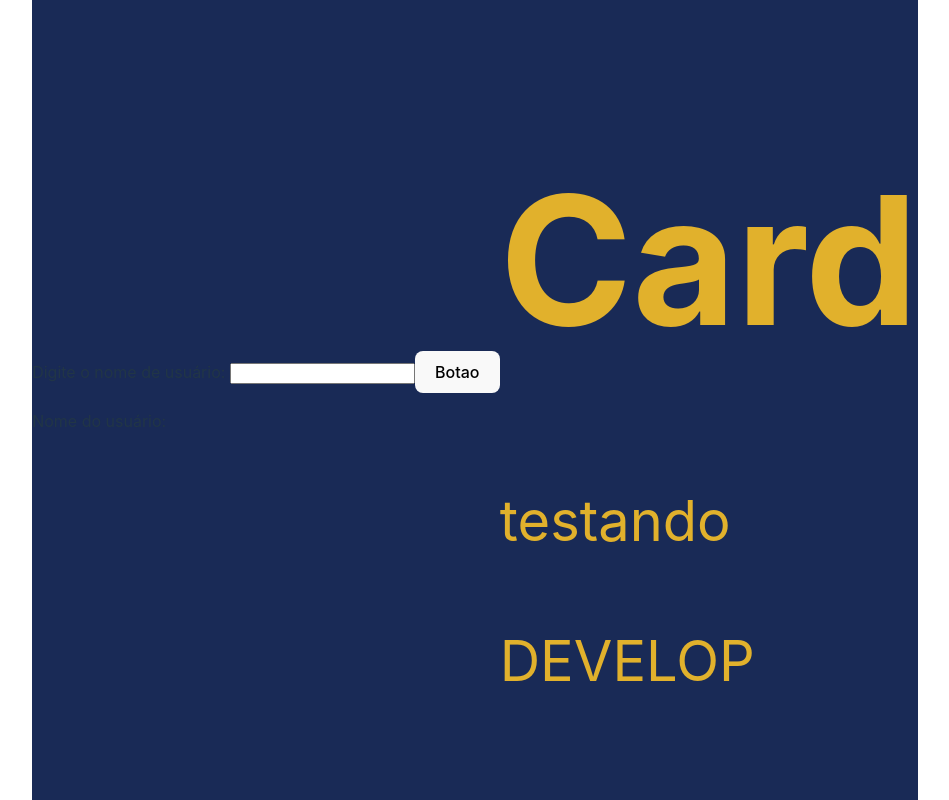
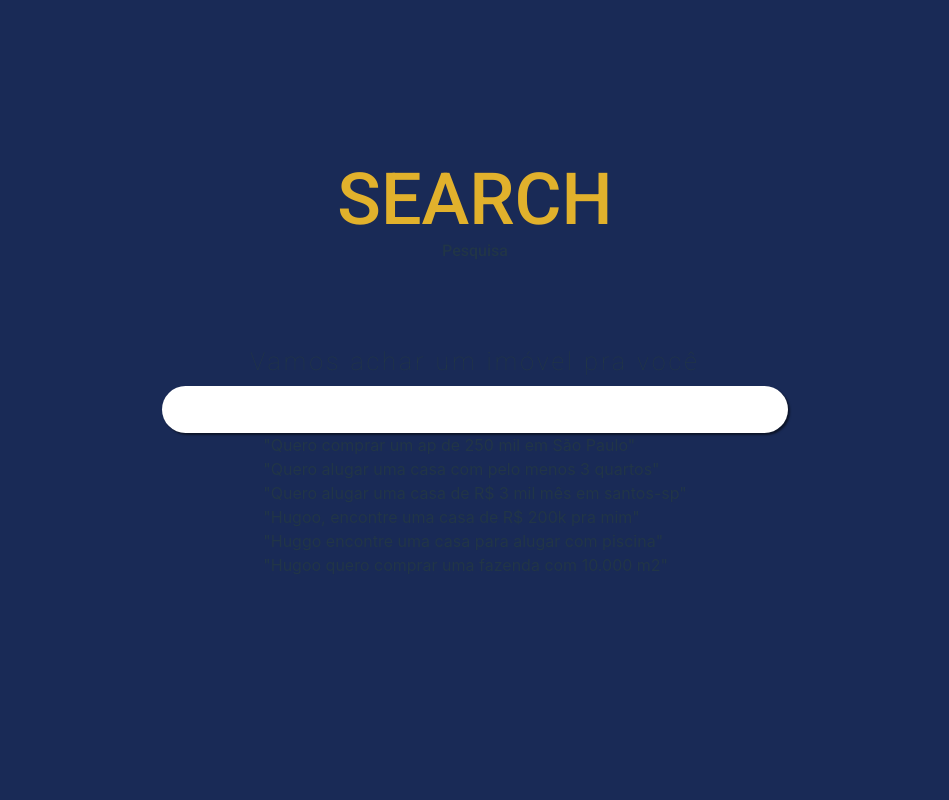
Before and after one commit to elianDev/github-search, a React (Vite) app: page / in a window 1280 px wide. Shown: the whole page, without its empty margins (165-1114 px from the left). Built offline with nearby package versions, Linux system fonts and the light colour scheme.

Commit message:
creating new layout

```diff
--- a/src/App.scss
+++ b/src/App.scss
@@ -1,13 +1,15 @@
-@import './styles//variables/index.scss';
+@import './styles/variables/index.scss';
 
 @mixin d-flex() {
     display: flex;
     align-items: center;
     justify-content: space-around;
+    flex-direction: column
 }
 
 .container {
     @include d-flex;
     background: $primary-color;
-    height: 100vh;
+    padding: 10rem 0;
+    min-height: 100% !important;
 }
--- a/src/App.tsx
+++ b/src/App.tsx
@@ -2,6 +2,7 @@ import { useState } from "react";
 import "./App.scss";
 import { Card } from "./components/card";
 import { Input } from "./components/input";
+import { Tips } from "./components/tips";
 import { MyProvider } from "./context/MyContext";
 import "./styles/variables/index.scss";
 
@@ -10,6 +11,7 @@ function App() {
     <div className="container">
       <MyProvider>
         <Input />
+        <Tips/>
         <Card />
       </MyProvider>
     </div>
--- a/src/components/card/index.scss
+++ b/src/components/card/index.scss
@@ -1,18 +1 @@
 @import '../../styles/variables/index.scss';
-
-
-
-@mixin color {
-    display: flex;
-    align-items: center;
-    justify-content: center;
-}
-
-.card {
-    font-size: $size-text;
-    color: $secondary-color;
-    margin: 0;
-    h1 {
-        @include color;
-    }
-}
--- a/src/components/card/index.tsx
+++ b/src/components/card/index.tsx
@@ -4,9 +4,7 @@ export function Card() {
 
     return (
         <div className="card">
-            <h1 >Card</h1>
-            <p>testando</p>
-            <p>DEVELOP</p>
+
         </div>
     )
 }
--- a/src/components/input/index.scss
+++ b/src/components/input/index.scss
@@ -1,7 +1,47 @@
-@import '../../styles//variables/index.scss';
+@import '../../styles/variables/index.scss';
+// @import url('https://fonts.googleapis.com/css2?family=Roboto:wght@500&display=swap');
 
+@mixin font($weight) {
+    font-family: $font-bold;
+    font-weight: $weight;
+}
 
-.text {
-    color: $secondary-color;
-    font-size: $size-text;
+.input-container {
+    h1 {
+        margin: 0;
+        padding: 0;
+        text-align: center;
+        color: $secondary-color;
+        @include font(700);
+        font-size: $size-text
+    }
+     p:nth-child(2) {
+        margin: 0 0 5rem 0;
+        padding: 0;
+        text-align: center;
+        text-transform: capitalize;
+        @include font(600)
+    }
+    & p:nth-child(3) {
+        margin: 0 0 5px 0;
+        padding: 0;
+        text-align: center;
+        @include font(300);
+        font-size: 25px;
+        letter-spacing: 3px;
+    }
+    input {
+        padding: 0.8rem;
+        width: 600px;
+        border-radius: 25px;
+        border: none;
+        box-shadow: 2px 2px 2px rgba(0, 0, 0, 0.521);
+        font-size: 1.2rem;
+        background: $white-color;
+        color: $black-color;
+        &:focus {
+            outline: none;
+            box-shadow: 2px 1px 2px  rgba(0, 0, 0, 0.521) inset;
+        }
+    }
 }
--- a/src/components/input/index.tsx
+++ b/src/components/input/index.tsx
@@ -1,5 +1,6 @@
 import { useContext, useEffect, useState } from "react";
 import { MyContext } from "../../context/MyContext";
+import './index.scss'
 
 export function Input(): JSX.Element {
 
@@ -28,21 +29,21 @@ export function Input(): JSX.Element {
   }
 
   return (
-    <div>
-
+    <div className="input-container">
       <form onSubmit={handleClick}>
         {/* Ao submit, executa a função handleSubmit enviando o argumento value */}
-        <label htmlFor="name">Digite o nome de usuário: </label>
+        <h1>SEARCH </h1>
+        <p>pesquisa</p>
+        <p id="text-search">Vamos achar um imóvel pra você</p>
         <input
           id="name"
           type="text"
           value={value}
-          onChange={(item) => setValue(item.target.value.toLowerCase().split(' ').join(''))}
+          onChange={(item) => setValue(item.target.value)}
         />
-        <button>Botao</button>
+        {/* <button>Botao</button> */}
 
       </form>
-      <div>{data && <p>Nome do usuário: {data.name}</p>}</div>
     </div>
   );
 }
--- /dev/null
+++ b/src/components/tips/index.tsx
@@ -0,0 +1,33 @@
+export function Tips() {
+
+    const tips = [
+        {
+            text: '"Quero comprar um ap de 250 mil em São Paulo"'
+        },
+        {
+            text: '"Quero alugar uma casa com pelo menos 3 quartos"'
+        },
+        {
+            text: '"Quero alugar uma casa de R$ 3 mil mês em santos-sp"'
+        },
+        {
+            text: '"Hugoo, encontre uma casa de R$ 200k pra mim"'
+        },
+        {
+            text: '"Huggo encontre uma casa para alugar com piscina"'
+        },
+        {
+            text: '"Hugoo quero comprar uma fazenda com 10.000 m2"'
+        },
+    ]
+
+    return (
+        <div>
+            {
+                tips.map((tip, index) => (
+                    <div key={index}>{tip.text}</div>
+                ))
+            }
+        </div>
+    )
+}
--- a/src/index.scss
+++ b/src/index.scss
@@ -1,3 +1,5 @@
+@import './styles/variables/index.scss';
+
 :root {
   font-family: Inter, system-ui, Avenir, Helvetica, Arial, sans-serif;
   line-height: 1.5;
@@ -28,8 +30,9 @@ body {
   padding: 0;
   place-items: center;
   min-width: 320px;
-  min-height: 100vh;
-}
+  min-height: 100vh !important;
+  background-color: $primary-color;
+  }
 
 h1 {
   font-size: 3.2em;
--- /dev/null
+++ b/src/styles/variables/fonts.scss
@@ -0,0 +1,4 @@
+@font-face {
+    font-family: 'Roboto';
+    src: url('https://fonts.googleapis.com/css2?family=Roboto:wght@500&display=swap');
+}
--- a/src/styles/variables/index.scss
+++ b/src/styles/variables/index.scss
@@ -5,4 +5,10 @@ $black-color: #000;
 $white-color: #fff;
 
 // text
-$size-text: 3.5rem;
+$size-text: 4.5rem;
+
+// font
+@import url('https://fonts.googleapis.com/css2?family=Roboto:wght@500&display=swap');
+@import url('https://fonts.googleapis.com/css2?family=Roboto:wght@100&display=swap');
+
+$font-bold: Roboto;
```
Also changed, not shown: src/components/tips/index.scss (added).
